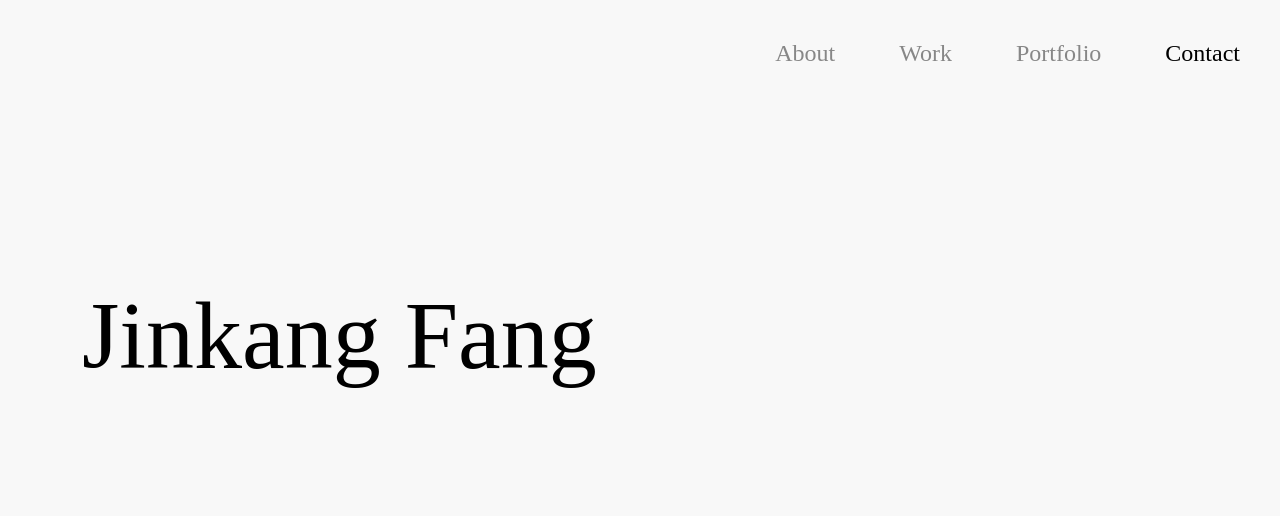
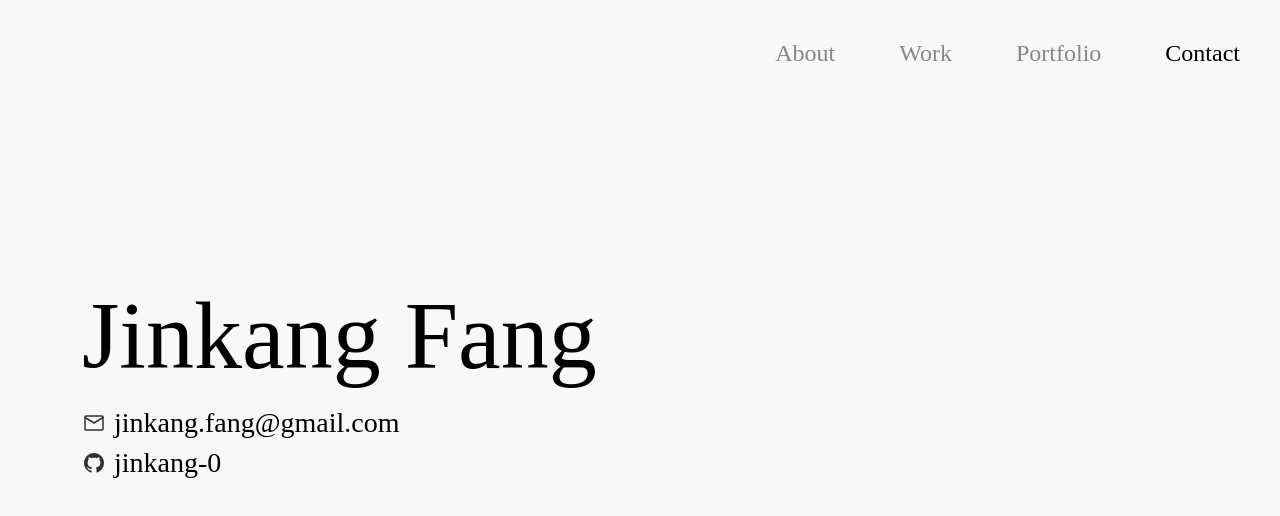
Before and after one commit to jinkang-0/portfolio-v3, an Astro site: page /contact in a window 1280 px wide. Built offline with nearby package versions, Linux system fonts and the light colour scheme; Astro itself is replaced by a stand-in of ours.

Commit message:
complete contact section

```diff
--- /dev/null
+++ b/src/components/ContactCard.astro
@@ -0,0 +1,17 @@
+<div>
+  <slot />
+</div>
+
+<style lang="scss">
+  div {
+    display: flex;
+    gap: 8px;
+    align-items: center;
+    font-size: 1.75rem;
+
+    a {
+      color: black;
+      text-decoration: none;
+    }
+  }
+</style>
--- /dev/null
+++ b/src/components/icons/EmailIcon.astro
@@ -0,0 +1,20 @@
+<svg
+  width="24"
+  height="24"
+  viewBox="0 0 24 24"
+  fill="none"
+  xmlns="http://www.w3.org/2000/svg"
+>
+  <path
+    d="M4 5H20C20.55 5 21 5.45 21 6V18C21 18.55 20.55 19 20 19H4C3.45 19 3 18.55 3 18V6C3 5.45 3.45 5 4 5Z"
+    stroke="#303030"
+    stroke-width="1.5"
+    stroke-linecap="round"
+    stroke-linejoin="round"></path>
+  <path
+    d="M3 6.5L12 12L21 6.5"
+    stroke="#303030"
+    stroke-width="1.5"
+    stroke-linecap="round"
+    stroke-linejoin="round"></path>
+</svg>
--- /dev/null
+++ b/src/components/icons/GitHubIcon.astro
@@ -0,0 +1,11 @@
+<svg
+  width="24"
+  height="24"
+  viewBox="0 0 24 24"
+  fill="none"
+  xmlns="http://www.w3.org/2000/svg"
+>
+  <path
+    d="M12 2C10.6868 2 9.38642 2.25866 8.17317 2.7612C6.95991 3.26375 5.85752 4.00035 4.92893 4.92893C3.05357 6.8043 2 9.34784 2 12C2 16.42 4.87 20.17 8.84 21.5C9.34 21.58 9.5 21.27 9.5 21V19.31C6.73 19.91 6.14 17.97 6.14 17.97C5.68 16.81 5.03 16.5 5.03 16.5C4.12 15.88 5.1 15.9 5.1 15.9C6.1 15.97 6.63 16.93 6.63 16.93C7.5 18.45 8.97 18 9.54 17.76C9.63 17.11 9.89 16.67 10.17 16.42C7.95 16.17 5.62 15.31 5.62 11.5C5.62 10.39 6 9.5 6.65 8.79C6.55 8.54 6.2 7.5 6.75 6.15C6.75 6.15 7.59 5.88 9.5 7.17C10.29 6.95 11.15 6.84 12 6.84C12.85 6.84 13.71 6.95 14.5 7.17C16.41 5.88 17.25 6.15 17.25 6.15C17.8 7.5 17.45 8.54 17.35 8.79C18 9.5 18.38 10.39 18.38 11.5C18.38 15.32 16.04 16.16 13.81 16.41C14.17 16.72 14.5 17.33 14.5 18.26V21C14.5 21.27 14.66 21.59 15.17 21.5C19.14 20.16 22 16.42 22 12C22 10.6868 21.7413 9.38642 21.2388 8.17317C20.7362 6.95991 19.9997 5.85752 19.0711 4.92893C18.1425 4.00035 17.0401 3.26375 15.8268 2.7612C14.6136 2.25866 13.3132 2 12 2Z"
+    fill="#303030"></path>
+</svg>
--- a/src/pages/contact.astro
+++ b/src/pages/contact.astro
@@ -1,7 +1,38 @@
 ---
+import ContactCard from "@/components/ContactCard.astro";
 import MainLayout from "@/layouts/MainLayout.astro";
+import EmailIcon from "@/components/icons/EmailIcon.astro";
+import GitHubIcon from "@/components/icons/GitHubIcon.astro";
 ---
 
 <MainLayout>
   <h1>Jinkang Fang</h1>
+  <div class="contacts">
+    <ContactCard>
+      <EmailIcon />
+      <a href="mailto:jinkang.fang@gmail.com">jinkang.fang@gmail.com </a>
+    </ContactCard>
+    <ContactCard>
+      <GitHubIcon />
+      <a href="https://github.com/jinkang-0" target="_blank">jinkang-0</a>
+    </ContactCard>
+  </div>
 </MainLayout>
+
+<style lang="scss">
+  .contacts {
+    display: flex;
+    flex-direction: column;
+    gap: 8px;
+    margin-top: 16px;
+  }
+
+  a {
+    color: black;
+    text-decoration: none;
+
+    &:hover {
+      text-decoration: underline;
+    }
+  }
+</style>
```
